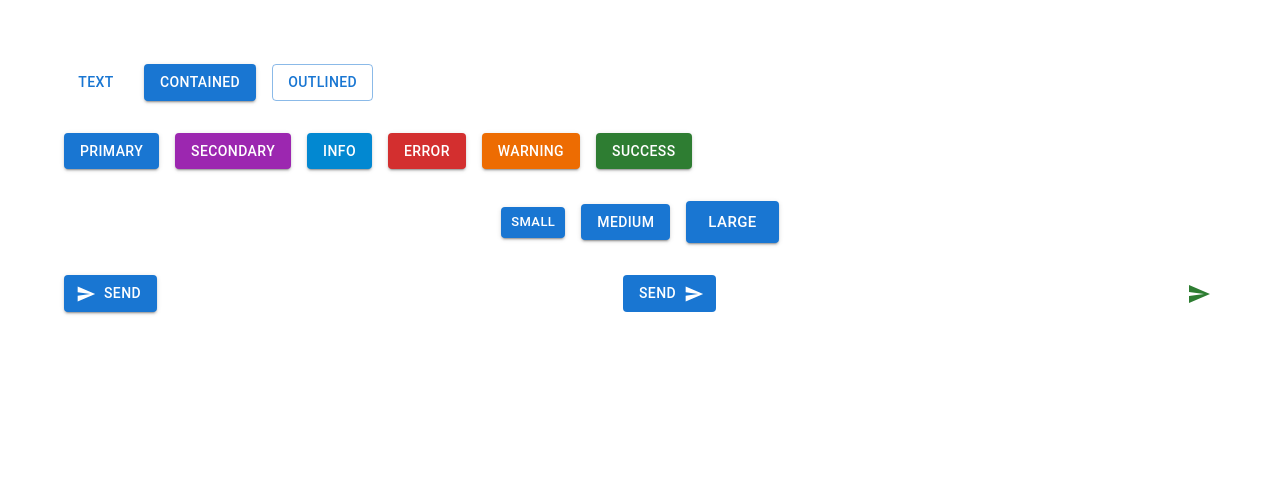
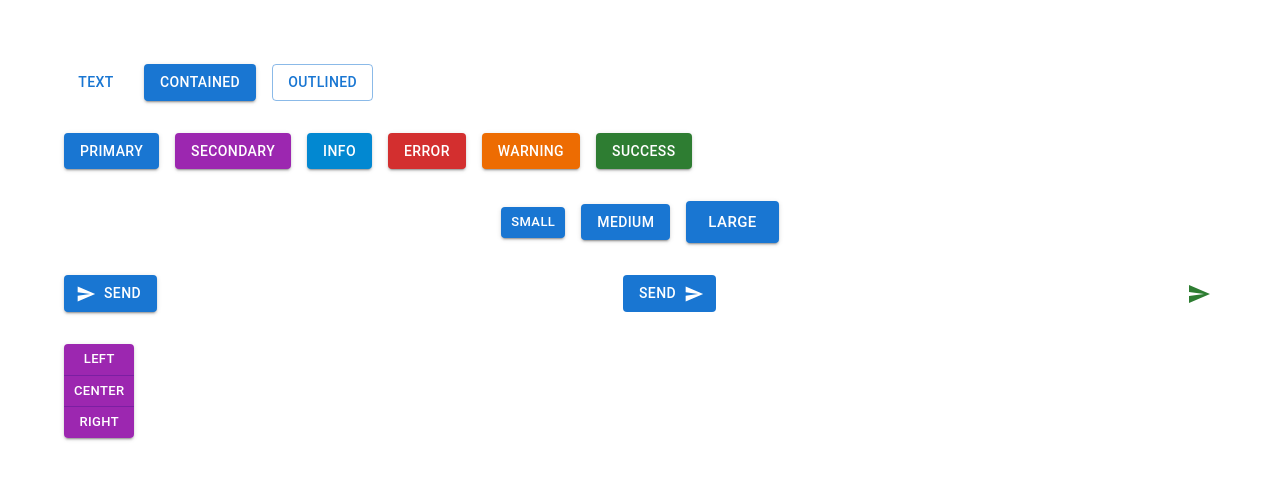
Before and after one commit to Gapotchenko-Yakov/react-mui-codevolution, a React (Create React App) app: page / in a window 1280 px wide. Shown: the top 480 px of the page. Built offline with nearby package versions, Linux system fonts and the light colour scheme.

Commit message:
Add ButtonGroup demo.

```diff
--- a/src/components/MuiButton.tsx
+++ b/src/components/MuiButton.tsx
@@ -1,4 +1,4 @@
-import { Stack, Button, IconButton } from "@mui/material";
+import { Stack, Button, IconButton, ButtonGroup } from "@mui/material";
 import SendIcon from "@mui/icons-material/Send";
 
 const MuiButton = () => {
@@ -60,6 +60,19 @@ const MuiButton = () => {
           <SendIcon />
         </IconButton>
       </Stack>
+      <Stack direction="row">
+        <ButtonGroup
+          variant="contained"
+          color="secondary"
+          size="small"
+          orientation="vertical"
+          aria-label="alignment button group"
+        >
+          <Button onClick={() => alert("Left clicked")}>left</Button>
+          <Button onClick={() => alert("Center clicked")}>center</Button>
+          <Button onClick={() => alert("Right clicked")}>right</Button>
+        </ButtonGroup>
+      </Stack>
     </Stack>
   );
 };
```
